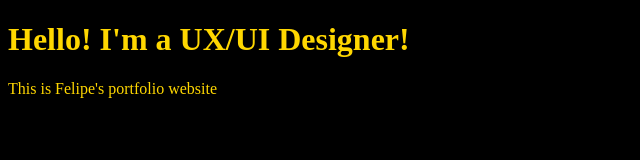
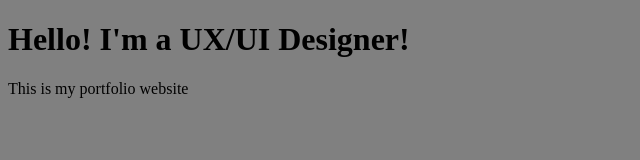
Before and after one commit to felipeescobarp/felipeescobarp.github.io, a plain HTML site: page unit_1/index.html in a window 1280 px wide. Shown: the whole page, without its empty margins (0-640 px from the left). Drawn offline with Linux system fonts and the light colour scheme.

Commit message:
Color updates
Changed background-color to gray and text to black

```diff
--- a/unit_1/css/style.css
+++ b/unit_1/css/style.css
@@ -1,8 +1,8 @@
 
 body {
-	background-color: black;
+	background-color: gray;
 }
 
 h1, p {
-	color: gold;
+	color: black;
 }
--- a/unit_1/index.html
+++ b/unit_1/index.html
@@ -7,6 +7,6 @@
 
 <body>
 	<h1>Hello! I'm a UX/UI Designer!</h1>
-	<p>This is Felipe's portfolio website</p>
+	<p>This is my portfolio website</p>
 </body>
 </html>
```
